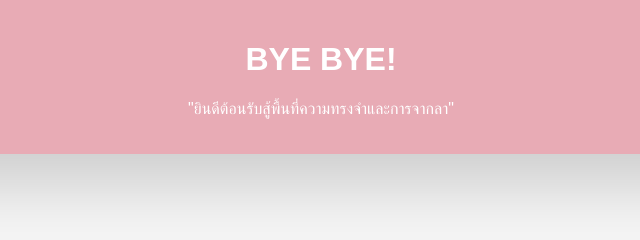
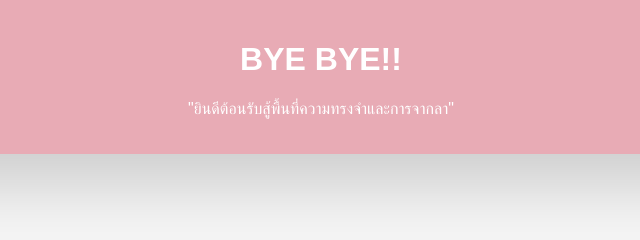
Before and after one commit to Padp0nnn/PalPulse, a plain HTML site: page index.html in a window 1280 px wide. Shown: the top 240 px of the page, 319-959 px from the left. Drawn offline with Linux system fonts and the light colour scheme.

Commit message:
Update index.html

```diff
--- a/index.html
+++ b/index.html
@@ -11,7 +11,7 @@
 </head>
 <body>
     <header>
-        <h1>BYE BYE!</h1>
+        <h1>BYE BYE!!</h1>
         <p>"ยินดีต้อนรับสู้พื้นที่ความทรงจำและการจากลา"</p>
     </header>
 
```
